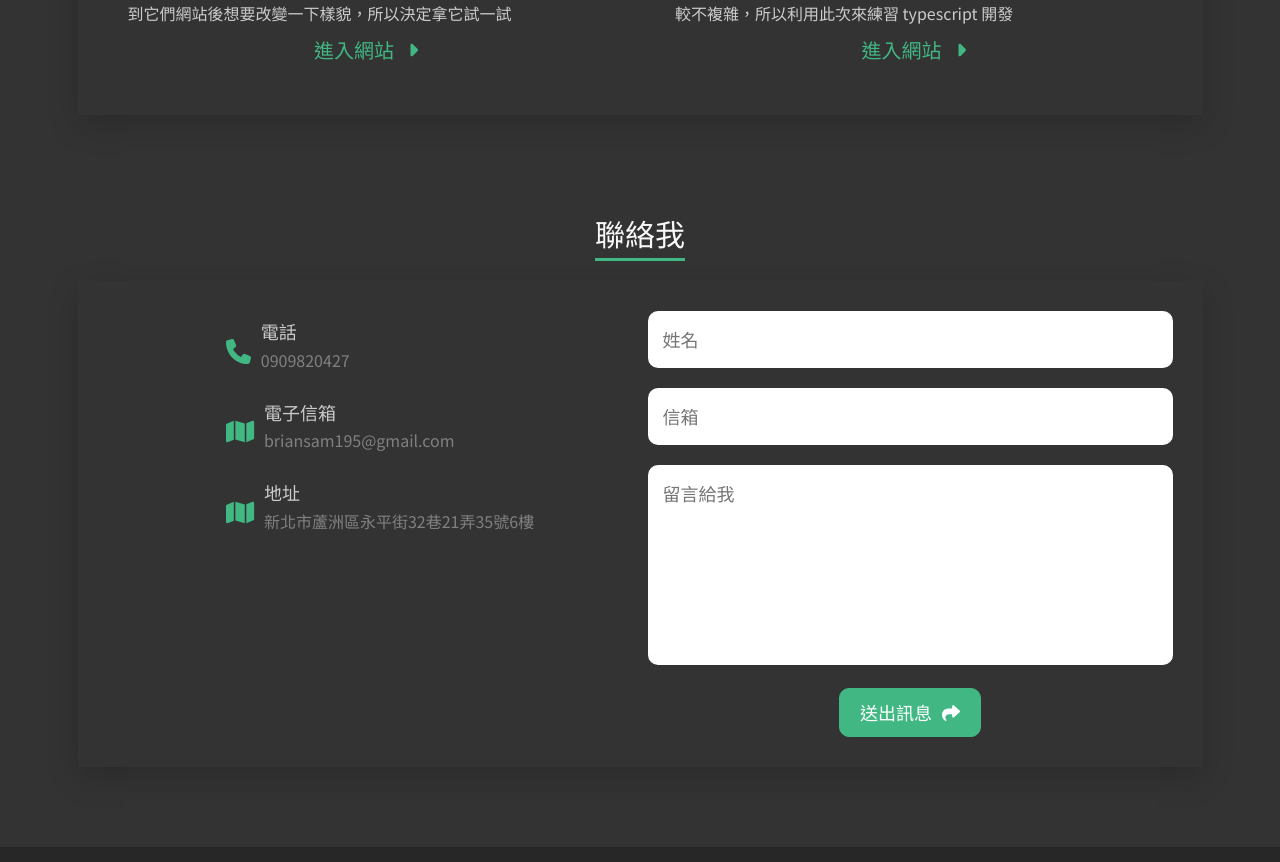
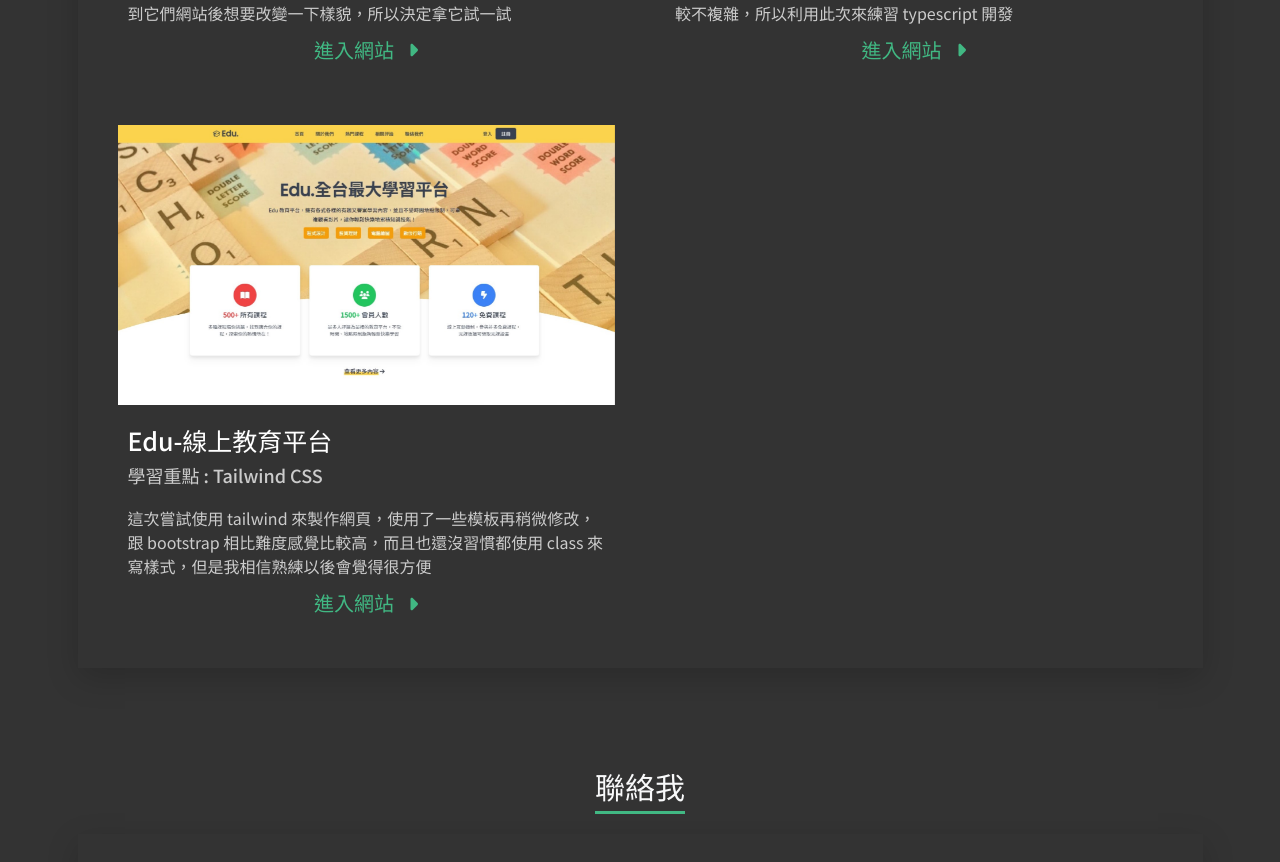
Before and after one commit to bdk27/vue_portfolio, a Vue app: page / in a window 1280 px wide. Shown: the part 4885-5747 px from the top of the page. Built offline with nearby package versions, Linux system fonts and the light colour scheme.

Commit message:
add Edu project

```diff
--- a/src/assets/js/project.js
+++ b/src/assets/js/project.js
@@ -99,6 +99,15 @@
         url: 'https://bdk27.github.io/vite_HTN/',
         slide: false,
     },
+    {
+        id: nanoid(),
+        name: 'Edu-線上教育平台',
+        img1: require('../img/edu.jpg'),
+        point: 'Tailwind CSS',
+        content: '這次嘗試使用 tailwind 來製作網頁，使用了一些模板再稍微修改，跟 bootstrap 相比難度感覺比較高，而且也還沒習慣都使用 class 來寫樣式，但是我相信熟練以後會覺得很方便',
+        url: 'https://bdk27.github.io/vite_education/',
+        slide: false,
+    },
 ]
 
 export { htmlProject, vueProject }
```
Also changed, not shown: src/assets/img/edu.jpg (added).
